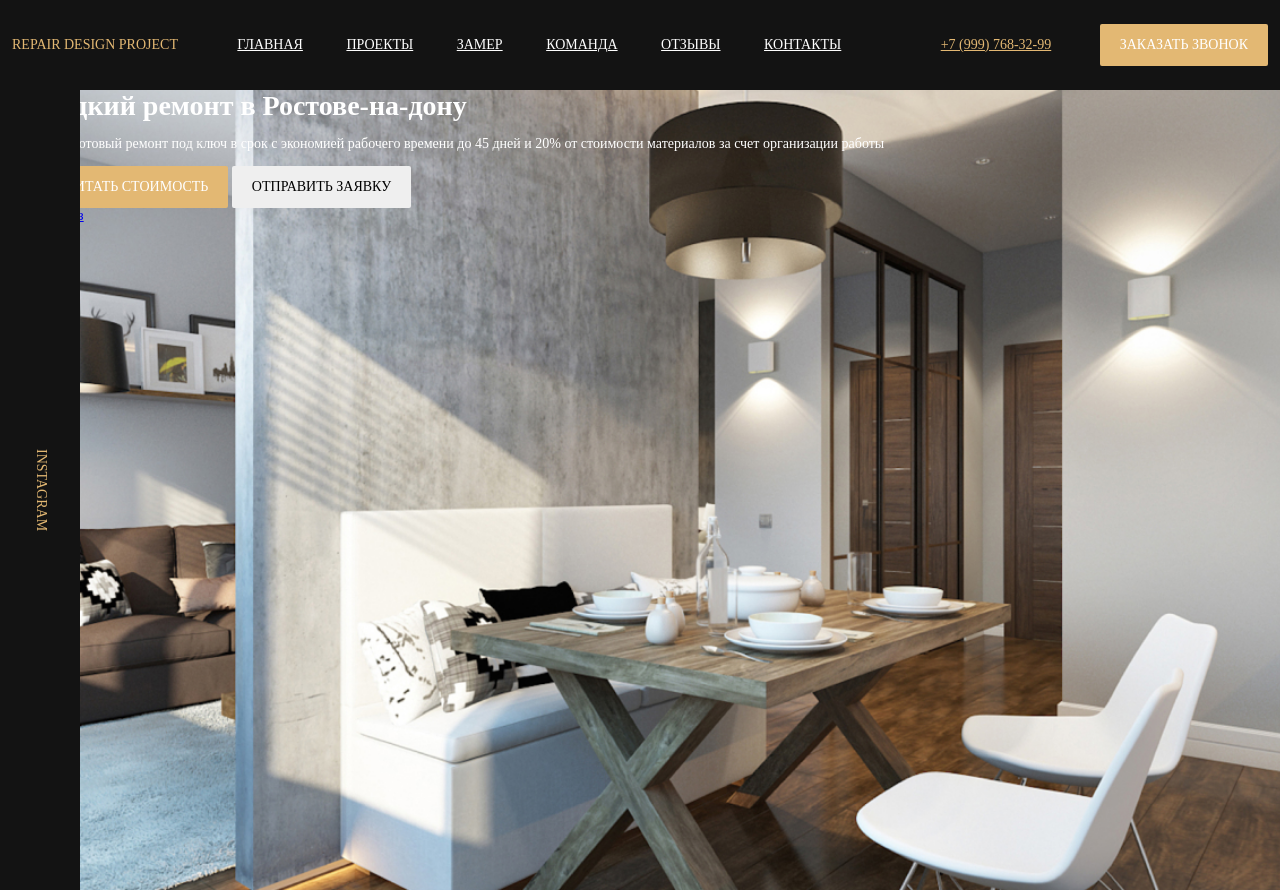
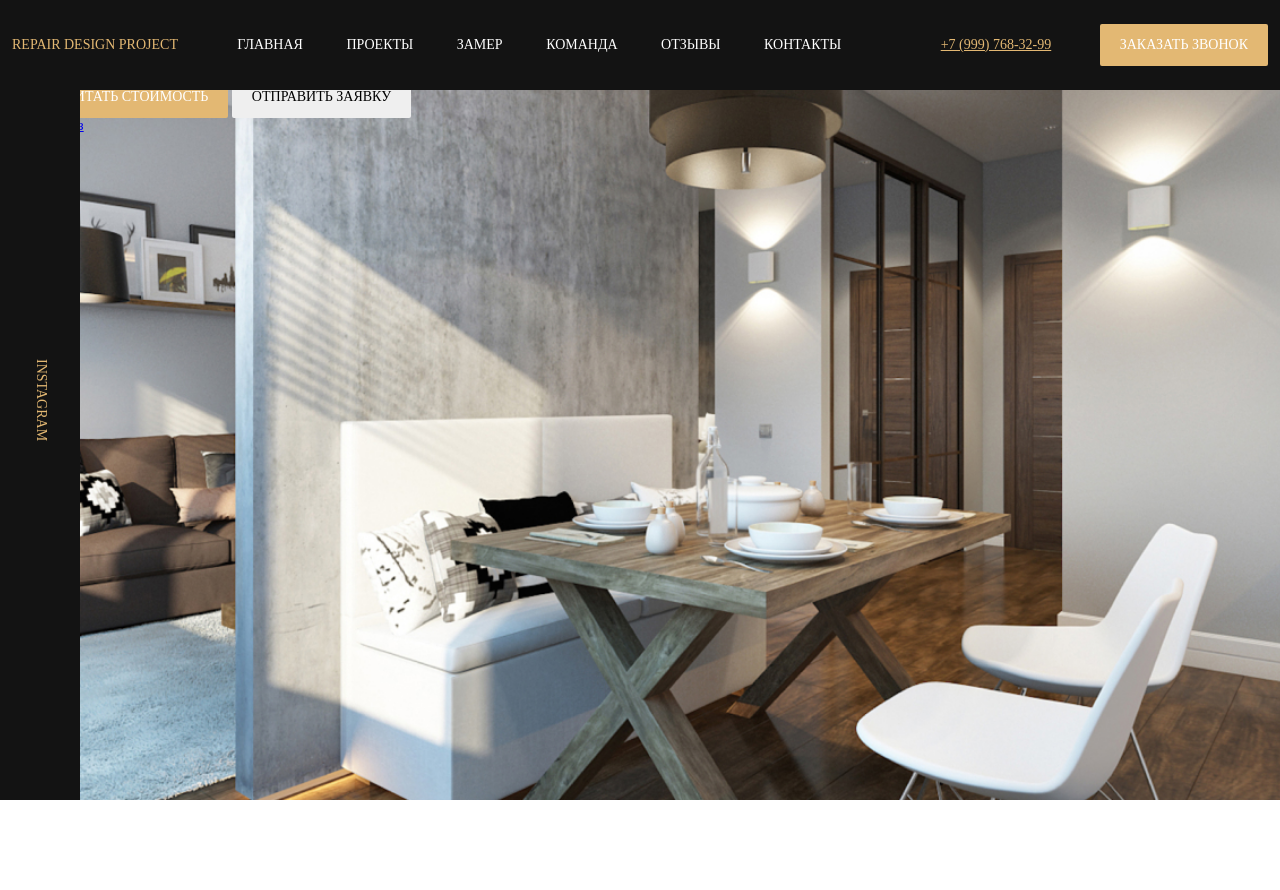
Before and after one commit to PeterLisovskij/repair-design, a website: page index.html in a window 1280 px wide. After the commit the page ends 800 px from the top, so only its background shows below. Drawn offline with Linux system fonts and the light colour scheme.

```diff
--- a/sass/templates/_header.sass
+++ b/sass/templates/_header.sass
@@ -1,4 +1,10 @@
 .header
+  position: fixed
+  padding-top: 100px
+  left: 0
+  top: 0
+  width: 100%
+  z-index: 99
   background-color: $dark
   padding: 24px 0
 .menu
@@ -12,6 +18,7 @@
   &__item
     text-decoration:
     color: $light
+    text-decoration: none
     text-transform: uppercase
     margin-right: 40px
 .phone
```
Also changed, not shown: css/style.css.
